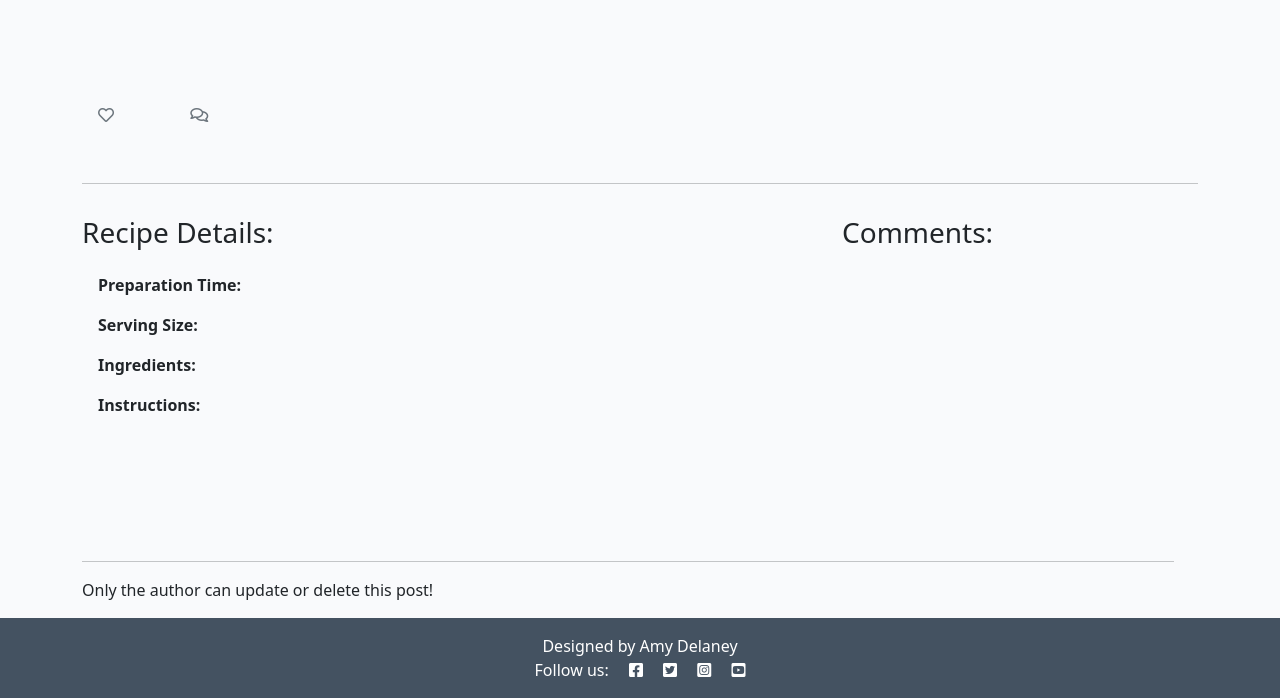
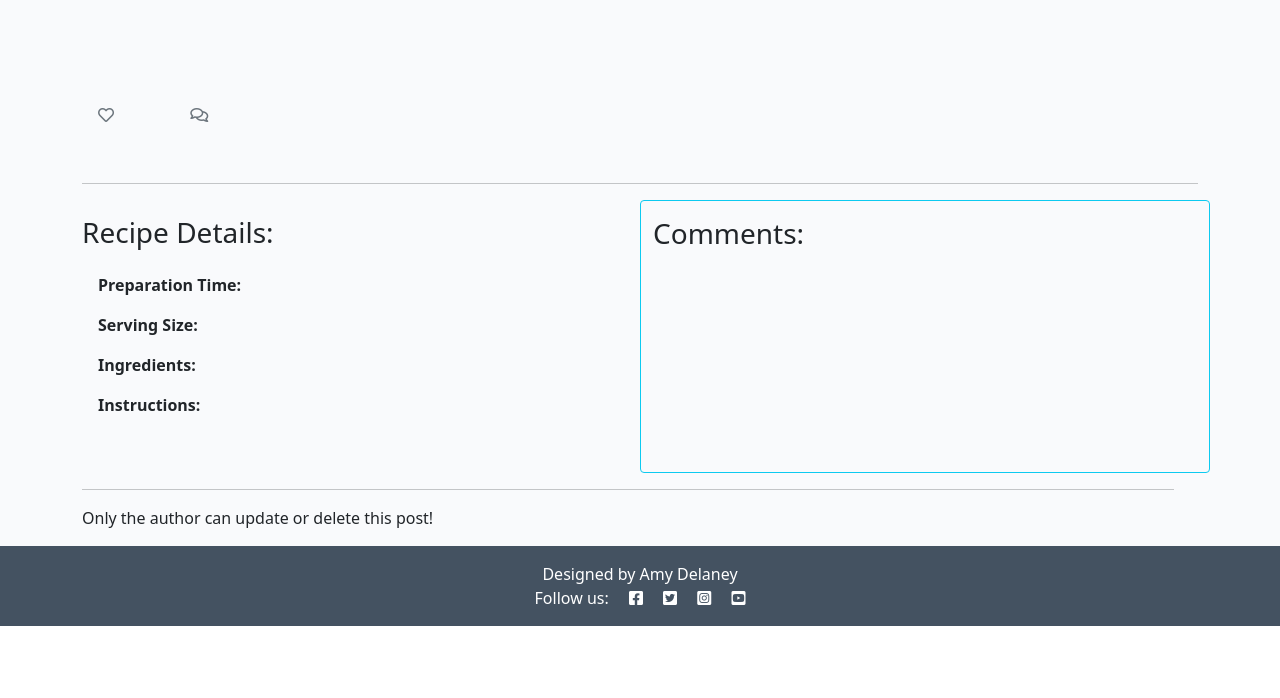
Before and after one commit to AmyDelaney94/sweet-treats, a Django app: template templates/posts.html in a window 1280 px wide. Shown: the part 285-983 px from the top of the page. After the commit the page ends 911 px from the top, so only its background shows below. Run offline with Django 3.2, Linux system fonts and the light colour scheme; the template is opened without the code that fills it, so the values that code supplies are empty; some libraries are stand-ins or nearby versions.

Commit message:
Update layout of posts.html

```diff
--- a/static/css/style.css
+++ b/static/css/style.css
@@ -105,6 +105,11 @@ body {
     color: lightgray;
 }
 
+/* .comment {
+    justify-content: space-evenly;
+
+} */
+
 /* Signup Page */
 .btn-register {
     background-color: #23BBBB;
--- a/templates/posts.html
+++ b/templates/posts.html
@@ -68,7 +68,7 @@
         </div>
     </div>
     <div class="row">
-        <div class="col-md-6 card mb-4  mt-3 ">
+        <div class="col-md-6 card mb-4 mt-3">
             <h3>Recipe Details:</h3>
             <div class="card-body">
                 <p><strong>Preparation Time: </strong>{{ post.preparation_time | safe }}</p>
@@ -77,10 +77,9 @@
                 <p><strong>Instructions: </strong> {{ post.instructions | safe }}</p>
             </div>
         </div>
-        <div class="col">
-            <vr>
-        </div>
-        <div class="col-md-4 card mb-4 mt-3 ">
+
+        <div class="col-6 card border border-info comment">
+            <div class="col-md-6 card mb-4 mt-3">
                 <h3>Comments:</h3>
                 <div class="card-body">
                     {% for comment in comments %}
@@ -96,7 +95,8 @@
                     {% endfor %}
                 </div>
             </div>
-        <div class="col-md-4 card mb-4 mt-3 ">
+
+            <div class="col-md-6 card mb-4 mt-3">
                 <div class="card-body">
                     {% if commented %}
                     <div class="alert alert-success" role="alert">
@@ -115,6 +115,7 @@
                     {% endif %}
                 </div>
             </div>
+        </div>
         <div class="row">
             <div class="col">
                 <hr>
@@ -122,8 +123,10 @@
         </div>
         <div>
             {% if user.is_authenticated and user.id == post.author.id %}
-            <a class="btn user-btn" aria-label="Update your Post" href="{% url 'update_post' post.slug %}" role="button">Edit</a>
-            <a class="btn user-btn" aria-label="Delete your Post" href="{% url 'delete_post' post.slug %}" role="button">Delete</i></a>
+            <a class="btn user-btn" aria-label="Update your Post" href="{% url 'update_post' post.slug %}"
+                role="button">Edit</a>
+            <a class="btn user-btn" aria-label="Delete your Post" href="{% url 'delete_post' post.slug %}"
+                role="button">Delete</i></a>
             {% else %}
             <p>Only the author can update or delete this post!</p>
             {% endif %}
```
Lines whose indentation alone changed are shown as unchanged.
